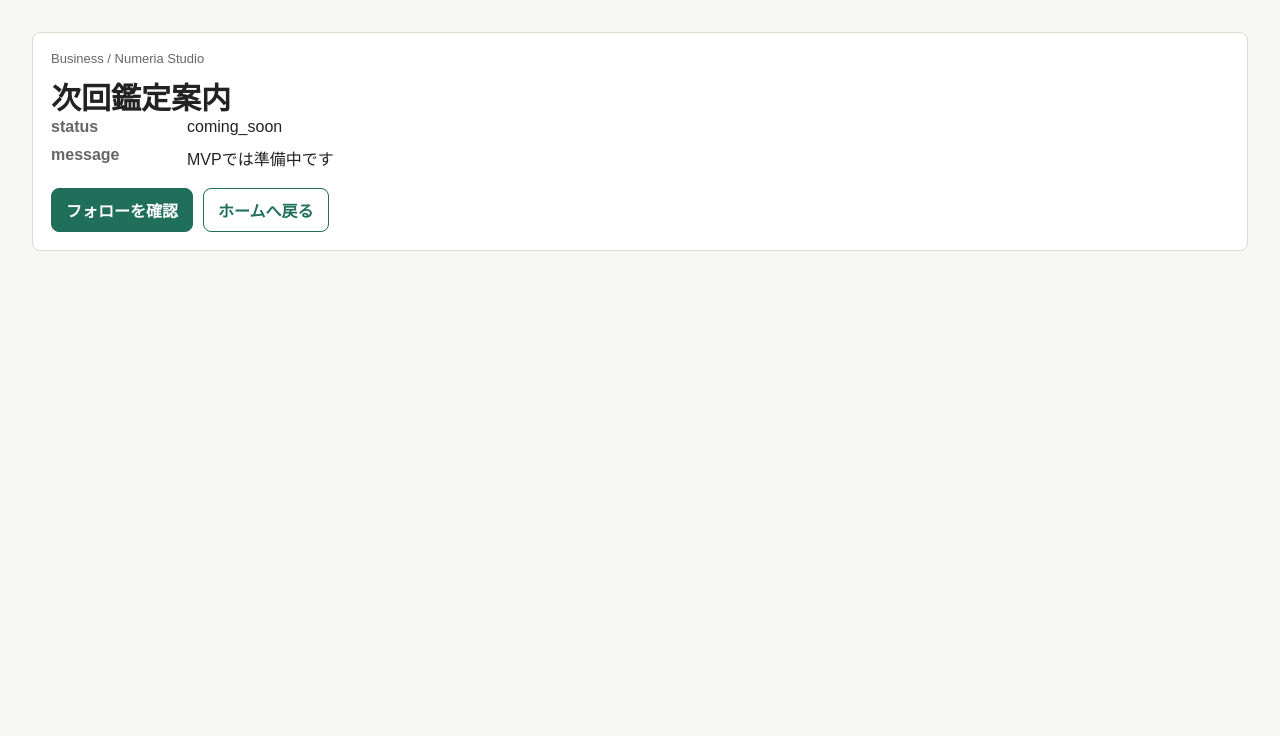
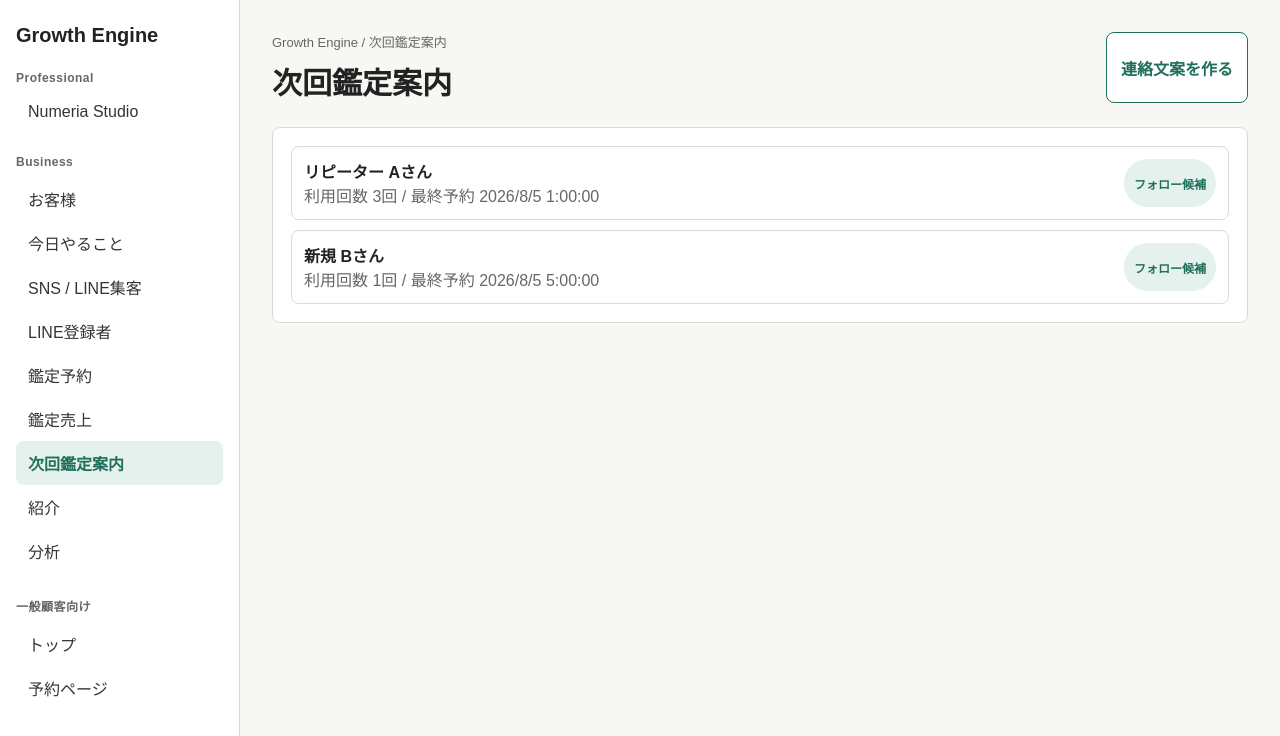
Before and after one commit to karukimori-wq/Growth-Engine, a Next.js app: page /app/business/repeat in a window 1280 px wide. Shown: the top 736 px of the page. Built offline with nearby package versions, Linux system fonts and the light colour scheme.

Commit message:
Build out Growth Engine core screens

```diff
--- a/src/app/app/business/repeat/page.tsx
+++ b/src/app/app/business/repeat/page.tsx
@@ -1,18 +1,57 @@
-import { BusinessComingSoon } from "../_components/business-coming-soon";
+import { demoWorkspace } from "@/lib/mock-data";
+import { getBusinessMenuLabel } from "@/lib/professional-app-registry";
+import { getBusinessMetrics } from "@/server/business-metrics";
+import { BusinessSidebar } from "../_components/business-sidebar";
+
+export const dynamic = "force-dynamic";
 
 type Props = {
   searchParams: Promise<Record<string, string | string[] | undefined>>;
 };
 
+function first(value: string | string[] | undefined) {
+  return Array.isArray(value) ? value[0] : value;
+}
+
 export default async function RepeatPage({ searchParams }: Props) {
+  const query = await searchParams;
+  const studioKey = first(query.studioKey) ?? demoWorkspace.professionalStudioType;
+  const label = getBusinessMenuLabel("repeat", studioKey);
+  const metrics = await getBusinessMetrics(demoWorkspace.id);
+  const candidates = metrics.customerSales.filter(({ customer, latestReservation }) => customer.purchaseCount >= 1 || latestReservation);
+
   return (
-    <BusinessComingSoon
-      menuKey="repeat"
-      searchParams={await searchParams}
-      primaryAction={{
-        label: "フォローを確認",
-        href: "/app/business/followups/followup_res_001_post_session"
-      }}
-    />
+    <div className="shell">
+      <BusinessSidebar activeKey="repeat" studioKey={studioKey} />
+      <main className="main">
+        <header className="page-header">
+          <div>
+            <p className="eyebrow">Growth Engine / {label}</p>
+            <h2 className="page-title">{label}</h2>
+          </div>
+          <a className="button secondary" href="/app/business/message-draft-briefs/new">
+            連絡文案を作る
+          </a>
+        </header>
+
+        <section className="card">
+          <div className="table-list">
+            {candidates.map(({ customer, latestReservation }) => (
+              <a className="row-link" href={`/app/business/customers/${customer.id}`} key={customer.id}>
+                <span>
+                  <strong>{customer.displayName}</strong>
+                  <br />
+                  <span className="muted">
+                    利用回数 {customer.purchaseCount}回 / 最終予約{" "}
+                    {latestReservation ? new Date(latestReservation.scheduledStartAt).toLocaleString("ja-JP") : "未設定"}
+                  </span>
+                </span>
+                <span className="badge">フォロー候補</span>
+              </a>
+            ))}
+          </div>
+        </section>
+      </main>
+    </div>
   );
 }
```
